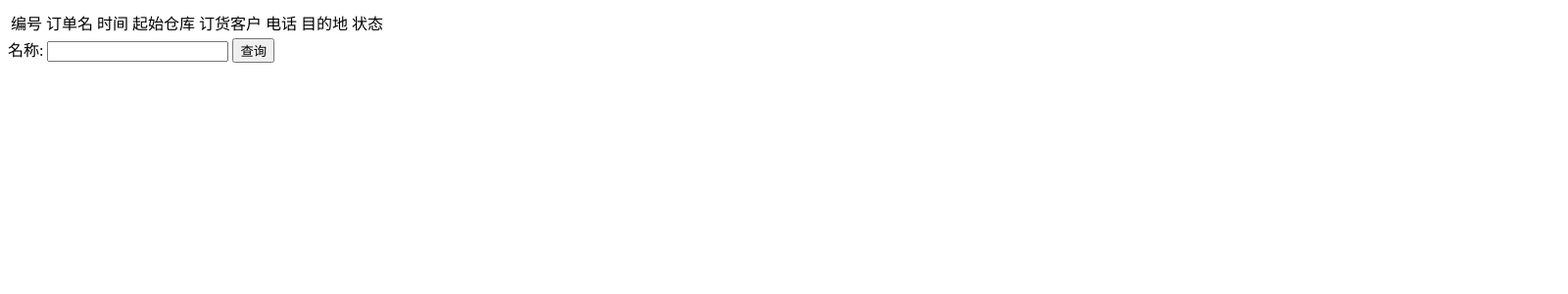
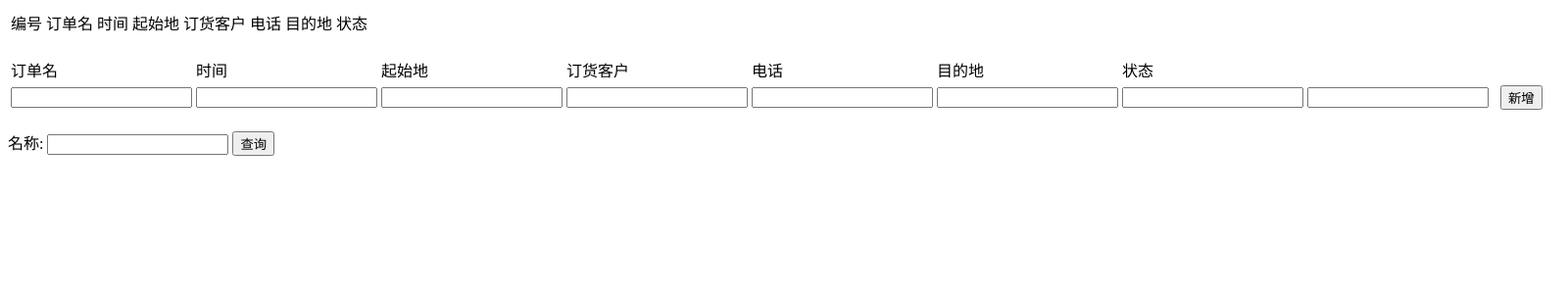
Before and after one commit to huibinGe/python-test, a Python web app: template templates/logistics/logisticslist.html in a window 1600 px wide. Shown: the top 300 px of the page at 98% size. Run offline with Jinja, Linux system fonts and the light colour scheme; the template is opened without the code that fills it, so the values that code supplies are empty.

Commit message:
add button

```diff
--- a/templates/logistics/logisticslist.html
+++ b/templates/logistics/logisticslist.html
@@ -28,7 +28,7 @@
         <td>编号</td>
         <td>订单名</td>
         <td>时间</td>
-        <td>起始仓库</td>
+        <td>起始地</td>
         <td>订货客户</td>
         <td>电话</td>
         <td>目的地</td>
@@ -53,11 +53,37 @@
             <td>
             <button onclick="deleteorders({{ order.id }})">删除</button>
         </td>
-
     </tr>
         {% endfor %}
+    </table>
 
+    <br>
+    <table>
+    <tr>
+        <td>订单名</td>
+        <td>时间</td>
+        <td>起始地</td>
+        <td>订货客户</td>
+        <td>电话</td>
+        <td>目的地</td>
+        <td>状态</td>
+    </tr>
+     <tr>
+        <form action="{{ url_for('logistics_page.add') }}" method="post">
+            <td><input type="text" name="o_name" class="form-control"> </td>
+            <td><input type="text" name="o_time"  class="form-control"> </td>
+            <td><input type="text" name="location"  class="form-control"> </td>
+            <td><input type="text" name="person" class="form-control"> </td>
+            <td><input type="text" name="tel"  class="form-control"></td>
+            <td><input type="text" name="desc"  class="form-control"></td>
+            <td><input type="text" name="comp"  class="form-control"></td>
+            <td><input type="text" name="status" class="form-control"></td>
+            <td>&nbsp;</td><td><input type="submit" name="submit" value="新增" /></td>
+        </form>
+    </tr>
     </table>
+
+    <br>
     <tr>
         <form action="{{ url_for('logistics_page.query') }}" method="post">
             <td>名称: <input name="o_name" type="text" value=></td>
```
Also changed, not shown: views/logistics.py (+17 -15 lines), README.assets/image-20200418171015833.png (added), README.md, 1 other file.
